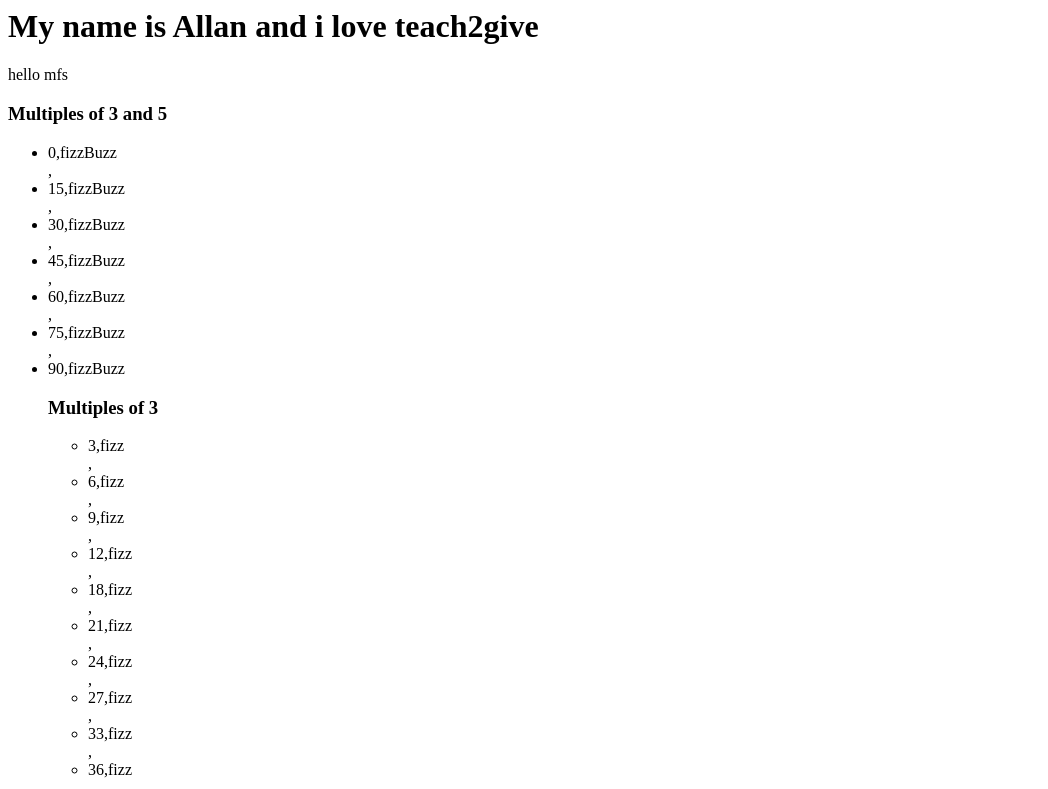
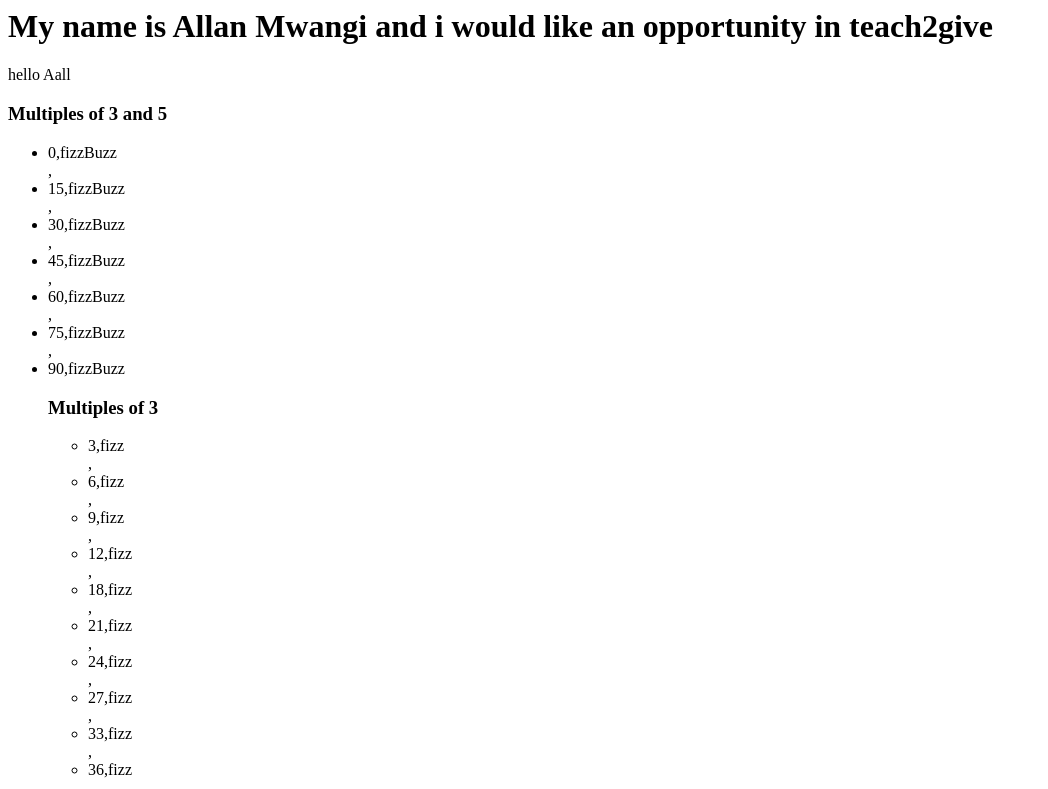
Before and after one commit to Pl-x/botPoint0, a plain HTML site: page index.html in a window 1280 px wide. Shown: the top 789 px of the page, without its empty margins (0-1048 px from the left). Drawn offline with Linux system fonts and the light colour scheme.

Commit message:
Update index.html

```diff
--- a/index.html
+++ b/index.html
@@ -5,10 +5,10 @@
     <title>question1</title>
 </head>
 <body>
-    <h1>My name is Allan and i love teach2give</h1>
-    <p>hello mfs</p>
+    <h1>My name is Allan Mwangi and i would like an opportunity in teach2give</h1>
+    <p>hello Aall</p>
     <div id="polo">
-        <p>clear</p>
+        <p>cc </p>
     </div>
     <script src="question1.js"></script>
 </body>
```
